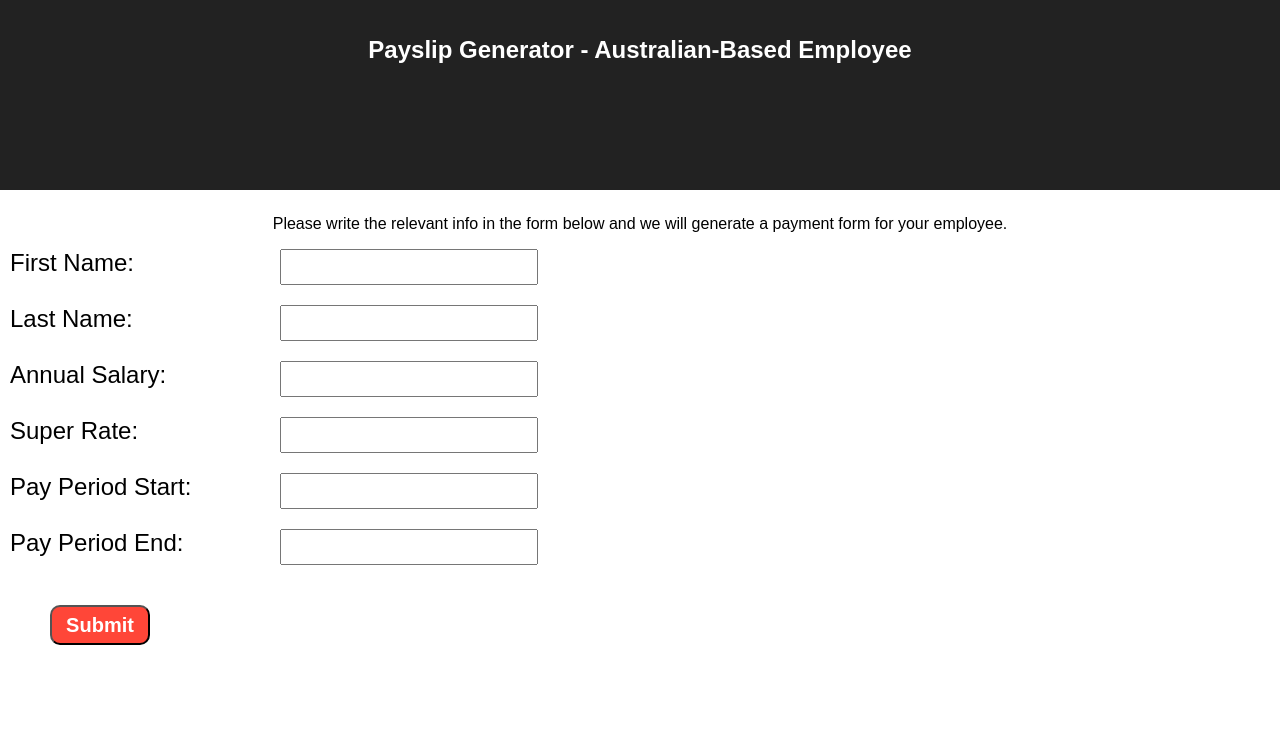
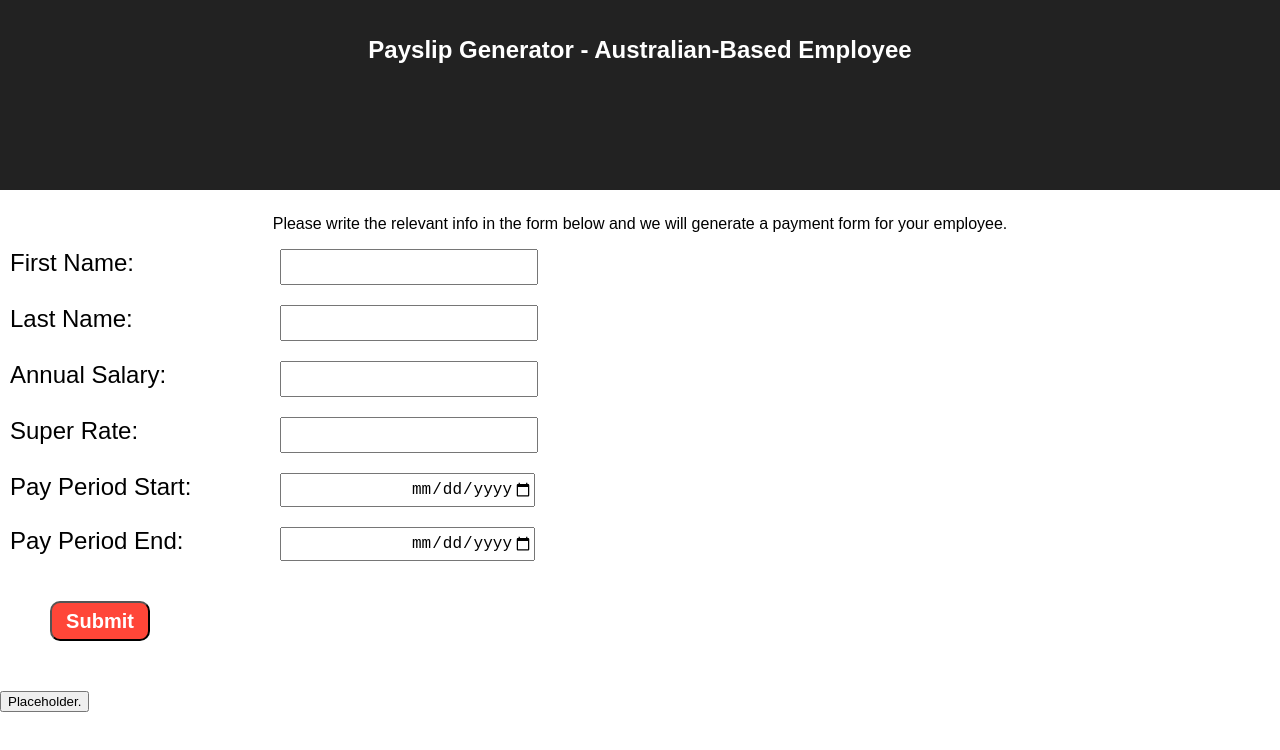
Before and after one commit to tomlouismurphy/flexible-pay-compiler, a React (Create React App) app: page / in a window 1280 px wide. Shown: the top 750 px of the page. Built offline with nearby package versions, Linux system fonts and the light colour scheme.

Commit message:
began coding pay period/tax calculator

```diff
--- a/src/EmployeeForm/EmployeeForm.js
+++ b/src/EmployeeForm/EmployeeForm.js
@@ -1,5 +1,6 @@
 import React, { Component } from 'react';
 import './EmployeeForm.css';
+import {Readout} from '../Readout/Readout.js';
 
 export class EmployeeForm extends Component {
   constructor() {
@@ -21,10 +22,38 @@ export class EmployeeForm extends Component {
   }
   handleSubmit = (e) => {
     e.preventDefault();
+    this.salaryConvert(this.state.annualSalary);
+    this.superConvert(this.state.superannuationRate);
     console.log(this.state);
+    if (this.state.firstName == false || this.state.lastName == false || this.state.annualSalary == false || this.state.superannuationRate == false || this.state.paymentStateDate == false || this.state.paymentEndDate == false){
+      window.alert("Error: At least one item has an improper value.")
+    }
+  }
+  //below function rounds annual salary to nearest whole number
+  salaryConvert = (x) => {
+    const state = this.state;
+    state.annualSalary = Math.round(x);
+    this.setState(state);
+  }
+  //below function ensures that super rate is 0%-12% inclusive and is saved in state as a decimal
+  superConvert = (x) => {
+    const state = this.state;
+    let superRate = parseFloat(x);
+    //below conditionals convert to decimal if super rate entered as a percent in form
+    //or empty the field to throw an error if a super rate below 0% or above 12% is entered
+    if (0 <= superRate && superRate <= .12){
+      ;
+    } else if (.12 < superRate && superRate <= 12){
+      superRate = superRate/100;
+    } else {
+      superRate = '';
+    }
+    state.superannuationRate = superRate;
+    this.setState(state);
   }
   render() {
     return (
+      <div className="overall">
         <div className="formContainer">
           <form className="payslipInformation">
             <label className="payslipTidbit">First Name:</label>
@@ -34,20 +63,22 @@ export class EmployeeForm extends Component {
             <input className="inputBox" type="text" name="lastName" onChange={this.handleInput}/>
             <br/>
             <label className="payslipTidbit">Annual Salary:</label>
-          <input className="inputBox" type="text" name="annualSalary" onChange={this.handleInput}/>
+            <input className="inputBox" type="number" name="annualSalary" onChange={this.handleInput}/>
             <br/>
             <label className="payslipTidbit">Super Rate:</label>
-          <input className="inputBox" type="text" name="superannuationRate" onChange={this.handleInput}/>
+            <input className="inputBox" type="number" name="superannuationRate" onChange={this.handleInput}/>
             <br/>
             <label className="payslipTidbit">Pay Period Start:</label>
-          <input className="inputBox" type="text" name="paymentStartDate" onChange={this.handleInput}/>
+            <input className="inputBox" type="date" name="paymentStartDate" onChange={this.handleInput}/>
             <br/>
             <label className="payslipTidbit">Pay Period End:</label>
-          <input className="inputBox" type="text" name="paymentEndDate" onChange={this.handleInput}/>
+            <input className="inputBox" type="date" name="paymentEndDate" onChange={this.handleInput}/>
             <br/>
             <button className="submitButton" onClick={this.handleSubmit}>Submit</button>
           </form>
         </div>
+      <Readout firstName={this.state.firstName} lastName={this.state.lastName} annualSalary={this.state.annualSalary} superannuationRate={this.state.superannuationRate} paymentStartDate={this.state.paymentStartDate} paymentEndDate={this.state.paymentEndDate}/>
+    </div>
     );
   }
 }
--- /dev/null
+++ b/src/Readout/Readout.css
@@ -0,0 +1,4 @@
+.test {
+	clear: left;
+	float: left;
+}
--- /dev/null
+++ b/src/Readout/Readout.js
@@ -0,0 +1,63 @@
+import React, { Component } from 'react';
+import './Readout.css';
+
+export class Readout extends Component {
+  constructor(props) {
+    super(props);
+    this.state = {
+      calculationComplete: false,
+      grossIncome: '',
+      incomeTax: '',
+      netIncome: '',
+      superAmount: ''
+    }
+  }
+  //Note: this assumes pay can be prorated,
+  //and that a person receives an equal portion of their monthly pay
+  //each day of the month
+  payPeriodLength = (e) => {
+    let monthLength = 0;
+    let carryoverDays = 0;
+    const paymentStartArray = this.props.paymentStartDate.split('-');
+    const paymentEndArray = this.props.paymentEndDate.split('-');
+    for (let i = 0; i < paymentStartArray.length; i++){
+      paymentStartArray[i] = parseInt(paymentStartArray[i]);
+    }
+    for (let i = 0; i < paymentEndArray.length; i++){
+      paymentEndArray[i] = parseInt(paymentEndArray[i]);
+    }
+    console.log(paymentStartArray);
+    console.log(paymentEndArray);
+    if (paymentStartArray[2] !== 1 && paymentStartArray[1] !== paymentEndArray[1]){
+      if (paymentStartArray[1] === 2 && paymentStartArray[0] % 4 !== 0){
+        carryoverDays = 29 - paymentStartArray[2];
+      } else if (paymentStartArray[1] === 2 && paymentStartArray[0] % 4 === 0) {
+        carryoverDays = 30 - paymentStartArray[2];
+      } else if (paymentStartArray[1] === 4 || paymentStartArray[1] === 6 || paymentStartArray[1] === 9 || paymentStartArray[1] === 11){
+        carryoverDays = 31 - paymentStartArray[2];
+      } else {
+        carryoverDays = 32 - paymentStartArray[2];
+      }
+    }
+    //if pay period spans multiple years
+    //mutates end date data so that we can calculate
+    //total number of months that are spanned
+    if (paymentEndArray > paymentStartArray){
+      const yearDif = paymentEndArray - paymentStartArray;
+      paymentEndArray[1] = paymentEndArray[1] + (yearDif * 12);
+    }
+    if (paymentEndArray[1] < paymentStartArray[1]){
+      window.alert("Error: Please ensure your start and end dates are correct.")
+    }
+  }
+  grossCalculator = () => {
+
+  }
+  render() {
+    return (
+      <button className="test" onClick={this.payPeriodLength}>
+      Placeholder.
+      </button>
+    );
+  }
+}
```
Lines whose indentation alone changed are shown as unchanged.
